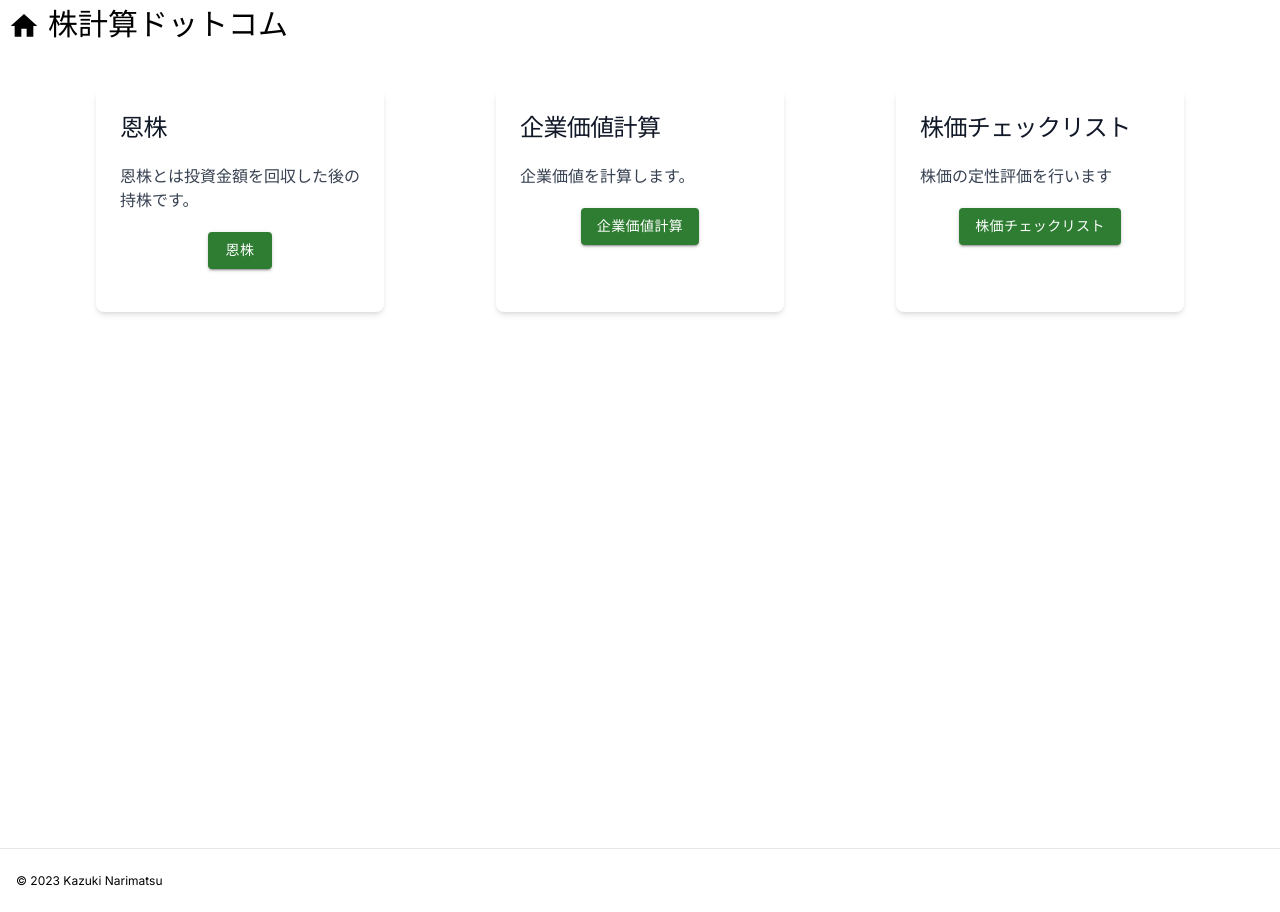
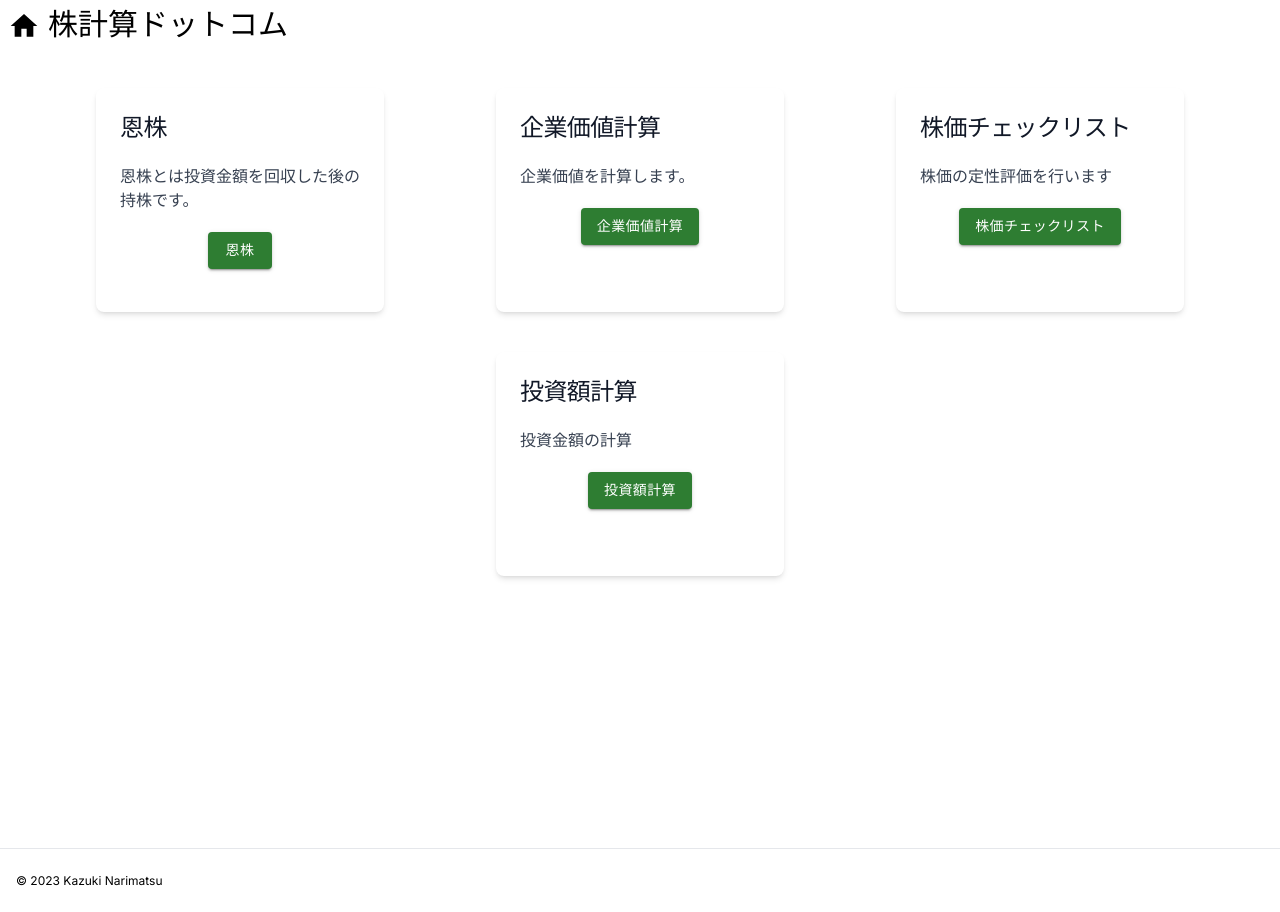
Before and after one commit to knarimatsu/kabukeisan_fe, a Next.js app: page / in a window 1280 px wide. Built offline with nearby package versions, Linux system fonts and the light colour scheme; no server answers.

Commit message:
fix: ホーム画面のレイアウト修正

```diff
--- a/src/app/page.tsx
+++ b/src/app/page.tsx
@@ -4,7 +4,8 @@ import Card from "./components/Card";
 export default function Home() {
     return (
         <>
-            <div className="pb-5 py-10 px-10 dark:bg-black xl:flex xl:h-screen">
+            <div className="pb-5 py-10 px-10 dark:bg-black xl:h-screen">
+                <div className="xl:flex">
                     <Card
                         title={"恩株"}
                         description={"恩株とは投資金額を回収した後の持株です。"}
@@ -21,6 +22,14 @@ export default function Home() {
                         path="check-stock"
                     />
                 </div>
+                <div className="xl:flex">
+                    <Card
+                        title={"投資額計算"}
+                        description={"投資金額の計算"}
+                        path="investment-amount"
+                    />
+                </div>
+            </div>
         </>
     );
 }
```
Lines whose indentation alone changed are shown as unchanged.
